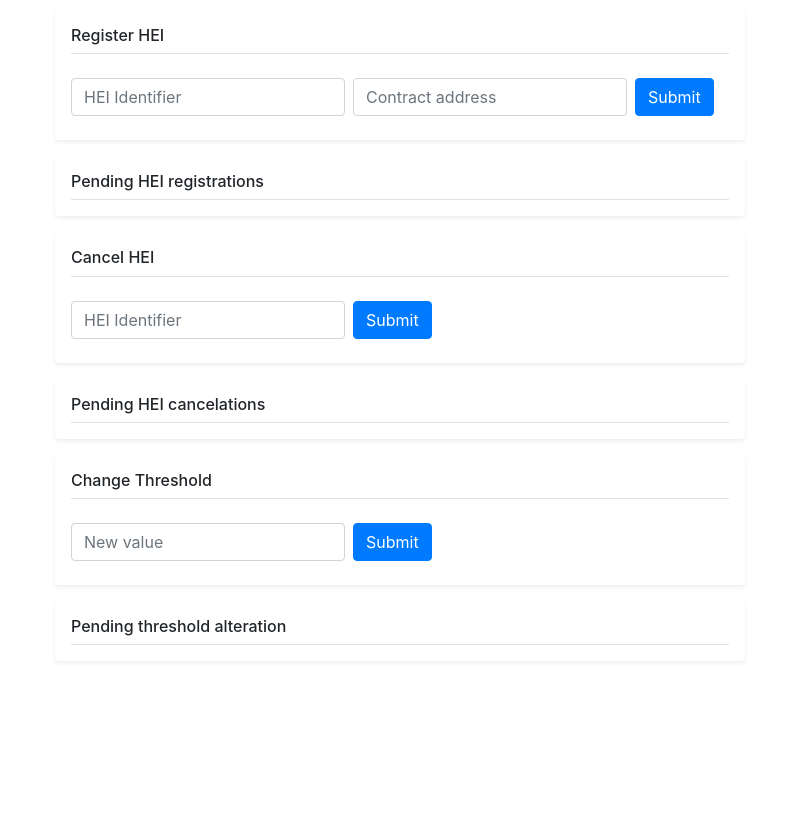
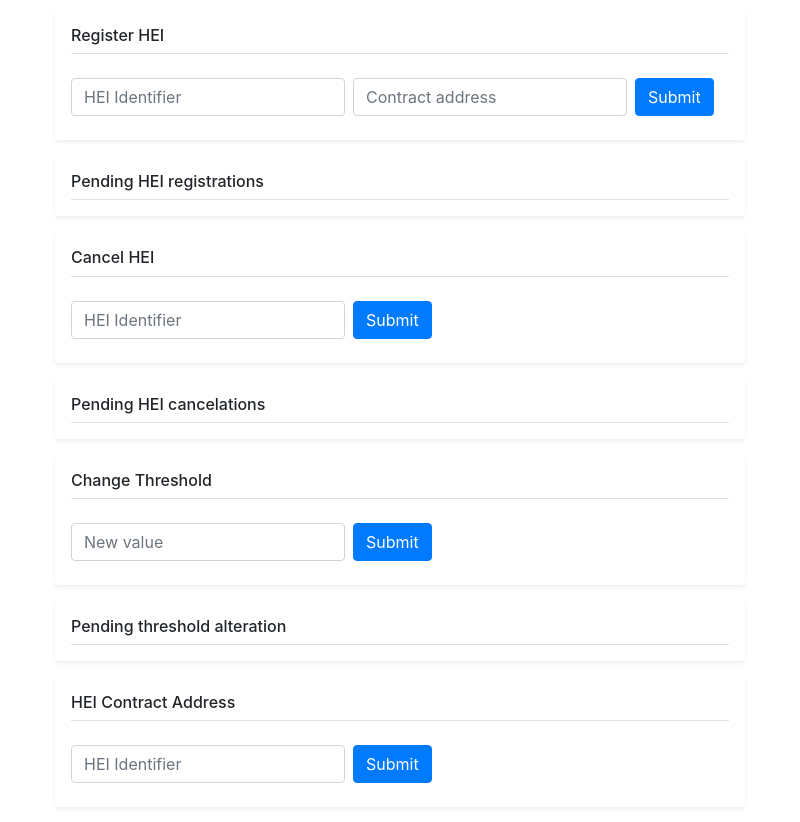
Before and after one commit to QualiChain/consortium, an Electron app: page QualiChain Consortium/ConsortiumApp.html in a window 800 px wide. Shown: the part 102-924 px from the top of the page. Before the commit the page ends 800 px from the top, so only its background shows below. Drawn offline with Linux system fonts and the light colour scheme.

Commit message:
New functionality for the Consortium Interface

```diff
--- a/QualiChain Consortium/ConsortiumApp.html
+++ b/QualiChain Consortium/ConsortiumApp.html
@@ -50,6 +50,14 @@
   <div class="my-3 p-3 bg-white rounded shadow-sm" id="thresholdSection">
       <h6 class="border-bottom border-gray pb-2 mb-0">Pending threshold alteration</h6>
   </div>
+  <div class="my-3 p-3 bg-white rounded shadow-sm" id="HEIInputSection">
+    <h6 class="border-bottom border-gray pb-2 mb-0">HEI Contract Address</h6>
+    <form class="form-inline mt-4 mb-0">
+      <input type="text" class="form-control mb-2 mr-sm-2" id="HEIInput1" placeholder="HEI Identifier">
+      <button type="button" class="btn btn-primary mb-2" onclick="getHEI()">Submit</button>
+    </form>
+    <p style="display: none" class="mt-3 mb-0" id="resultHEI"></p>
+  </div>
 </div>
 
 <!-- template -->
--- a/QualiChain Consortium/consortiumScript.js
+++ b/QualiChain Consortium/consortiumScript.js
@@ -244,3 +244,17 @@ function thresholdVote(node, positive) {
 	  })
 	});
 }
+
+function getHEI() {
+	const id = document.getElementById("HEIInput1").value.split(":")[2];
+
+	consortiumContract.methods.getHEI(id).call((consortiumErr,addressHEI) => {
+		if(consortiumErr != null) {
+			console.log(consortiumErr);
+		}
+		else {
+			document.getElementById("resultHEI").textContent = "Contract address => " + addressHEI;
+			document.getElementById("resultHEI").style = "block";
+		}
+	})
+}
```
